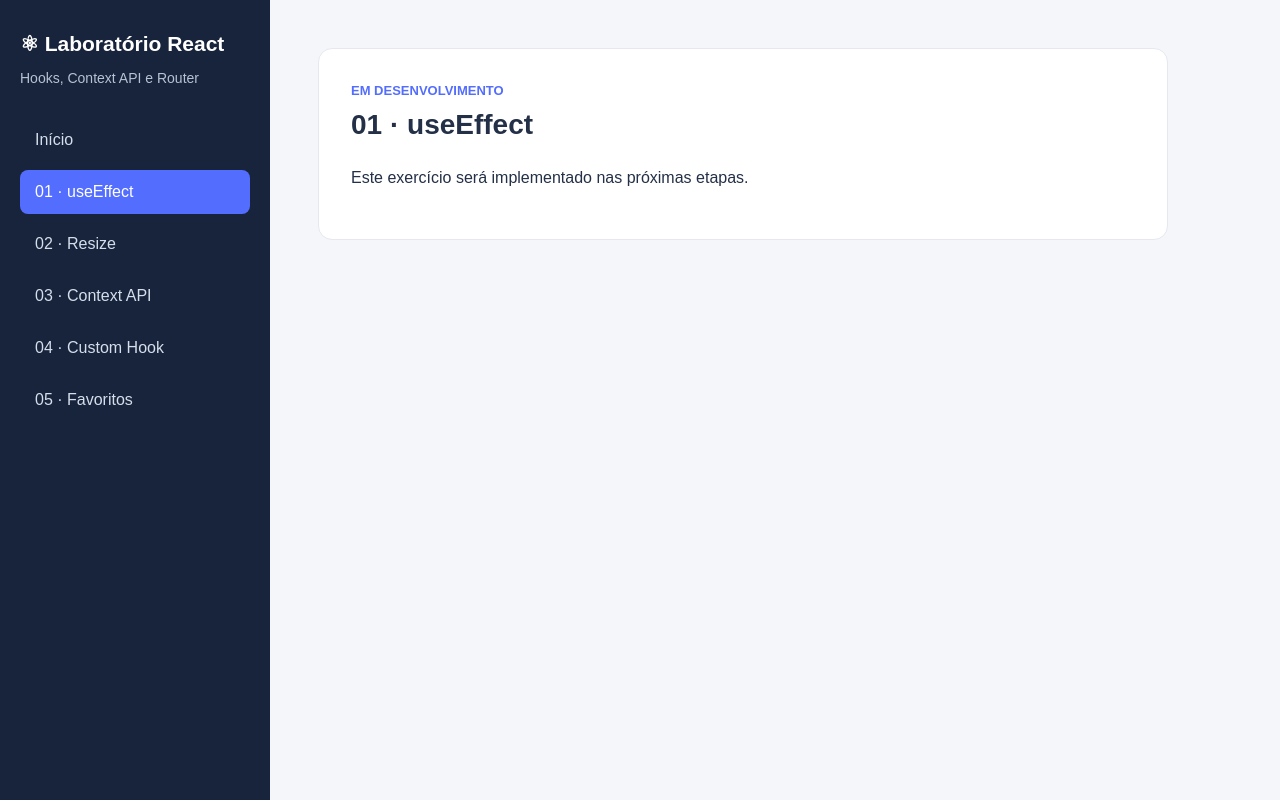
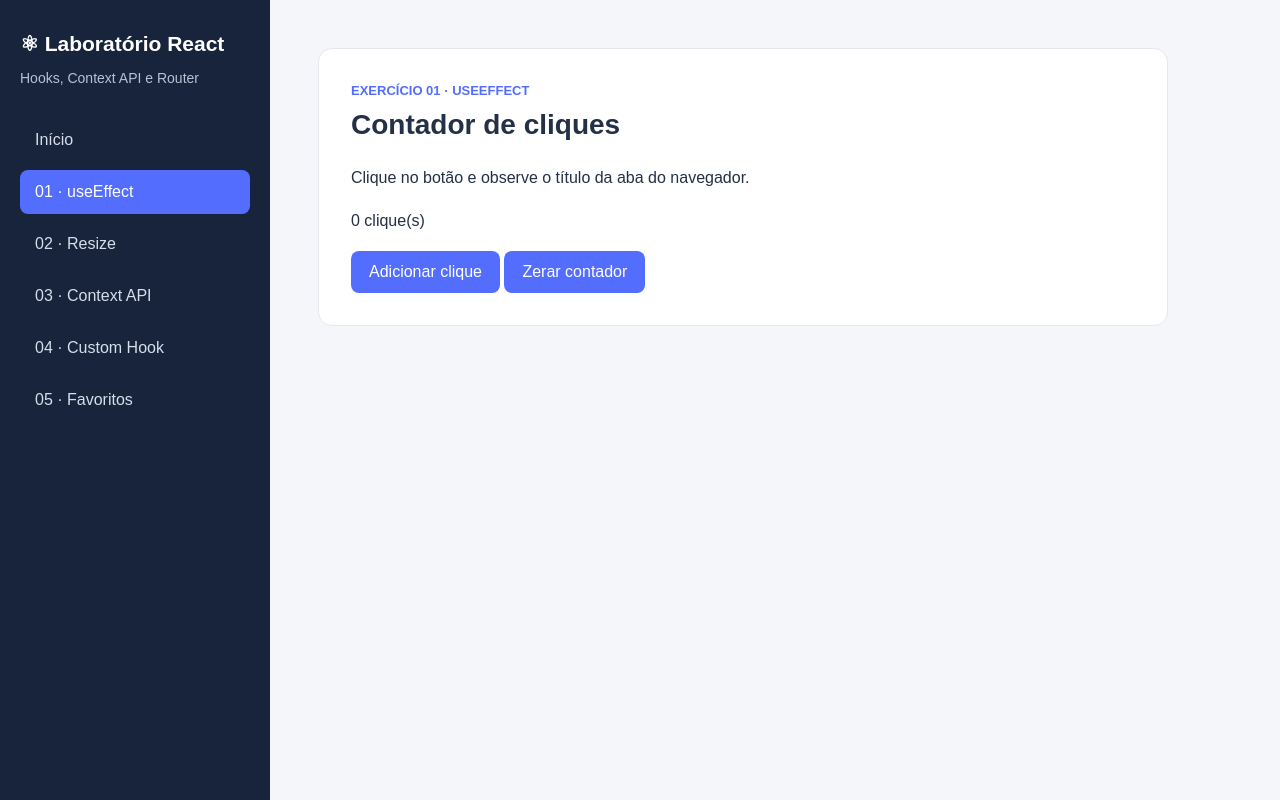
Before and after one commit to wanessags/react-hooks-router-lab, a React (Vite) app: page /exercicio-1 in a window 1280 px wide. Built offline with nearby package versions, Linux system fonts and the light colour scheme.

Commit message:
feat: implementa contador com useEffect

```diff
--- a/src/App.jsx
+++ b/src/App.jsx
@@ -1,17 +1,23 @@
 
 import { NavLink, Routes, Route } from 'react-router';
+
 import Home from './pages/Home.jsx';
+import Ex01Titulo from './pages/Ex01Titulo.jsx';
 
+// Componente temporário para exercícios ainda não implementados
 function PaginaEmConstrucao({ titulo }) {
   return (
     <section className="panel">
       <span className="eyebrow">Em desenvolvimento</span>
       <h1>{titulo}</h1>
-      <p>Este exercício será implementado nas próximas etapas.</p>
+      <p>
+        Este exercício será implementado nas próximas etapas.
+      </p>
     </section>
   );
 }
 
+// Páginas disponíveis no menu
 const paginas = [
   { caminho: '/', rotulo: 'Início' },
   { caminho: '/exercicio-1', rotulo: '01 · useEffect' },
@@ -24,11 +30,13 @@ const paginas = [
 export default function App() {
   return (
     <div className="layout">
+
+      {/* Menu lateral */}
       <aside className="sidebar">
         <h2>⚛ Laboratório React</h2>
         <p>Hooks, Context API e Router</p>
 
-        <nav>
+        <nav aria-label="Navegação dos exercícios">
           {paginas.map((pagina) => (
             <NavLink
               key={pagina.caminho}
@@ -44,11 +52,24 @@ export default function App() {
         </nav>
       </aside>
 
+      {/* Conteúdo principal */}
       <main className="content">
         <Routes>
-          <Route path="/" element={<Home />} />
 
-          {paginas.slice(1).map((pagina) => (
+          {/* Página inicial */}
+          <Route
+            path="/"
+            element={<Home />}
+          />
+
+          {/* Exercício 01 - useEffect */}
+          <Route
+            path="/exercicio-1"
+            element={<Ex01Titulo />}
+          />
+
+          {/* Exercícios que serão implementados depois */}
+          {paginas.slice(2).map((pagina) => (
             <Route
               key={pagina.caminho}
               path={pagina.caminho}
@@ -58,10 +79,19 @@ export default function App() {
             />
           ))}
 
+          {/* Rota para páginas inexistentes */}
           <Route
             path="*"
-            element={<h1>Página não encontrada</h1>}
+            element={
+              <section className="panel">
+                <h1>Página não encontrada</h1>
+                <p>
+                  A página que você tentou acessar não existe.
+                </p>
+              </section>
+            }
           />
+
         </Routes>
       </main>
     </div>
--- a/src/pages/Ex01Titulo.jsx
+++ b/src/pages/Ex01Titulo.jsx
@@ -0,0 +1,46 @@
+
+import { useEffect, useState } from 'react';
+
+export default function Ex01Titulo() {
+  const [cliques, setCliques] = useState(0);
+
+  useEffect(() => {
+    document.title = `Cliques: ${cliques} | Laboratório React`;
+
+    return () => {
+      document.title = 'Laboratório React';
+    };
+  }, [cliques]);
+
+  function adicionarClique() {
+    setCliques((anterior) => anterior + 1);
+  }
+
+  function zerarContador() {
+    setCliques(0);
+  }
+
+  return (
+    <section className="panel">
+      <span className="eyebrow">Exercício 01 · useEffect</span>
+
+      <h1>Contador de cliques</h1>
+
+      <p>
+        Clique no botão e observe o título da aba do navegador.
+      </p>
+
+      <p className="metric">{cliques} clique(s)</p>
+
+      <button onClick={adicionarClique}>
+        Adicionar clique
+      </button>
+
+      {' '}
+
+      <button onClick={zerarContador}>
+        Zerar contador
+      </button>
+    </section>
+  );
+}
```
